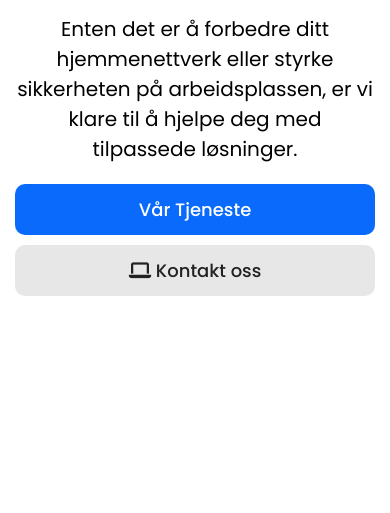
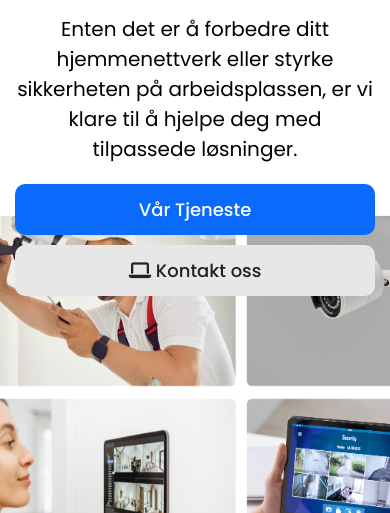
Before and after one commit to Omarmedia/L-sdet-utkast3, a plain HTML site: page index.html in a window 390 px wide. Shown: the part 331-844 px from the top of the page. Drawn offline with Linux system fonts and the light colour scheme.

Commit message:
style.css

```diff
--- a/style.css
+++ b/style.css
@@ -73,7 +73,7 @@ img {
 }
 
 .hero .container {
-    background: url('./img\ /hero1.png') no-repeat;
+    background: url('./img/hero1.png') no-repeat;
     background-size: contain;
     background-position: center bottom;
     height: 650px;
@@ -642,7 +642,7 @@ img {
     }
 
     .hero .container {
-        background: url('./img\ /løsdet-mobil.png') no-repeat;
+        background: url('./img/løsdet-mobil.png') no-repeat;
         background-size: 500px 600px;
         background-position: bottom;
         height: 800px;
```
